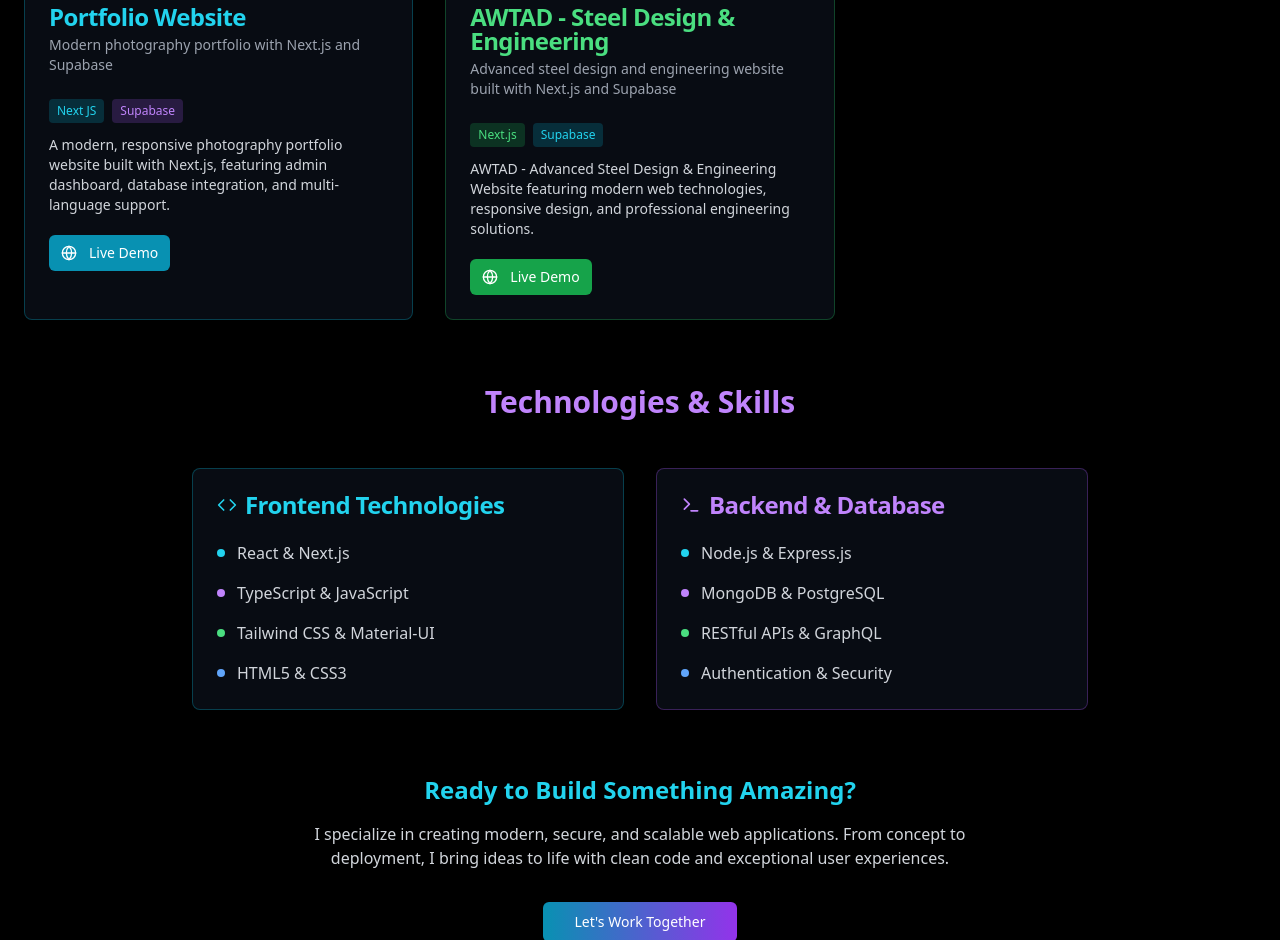
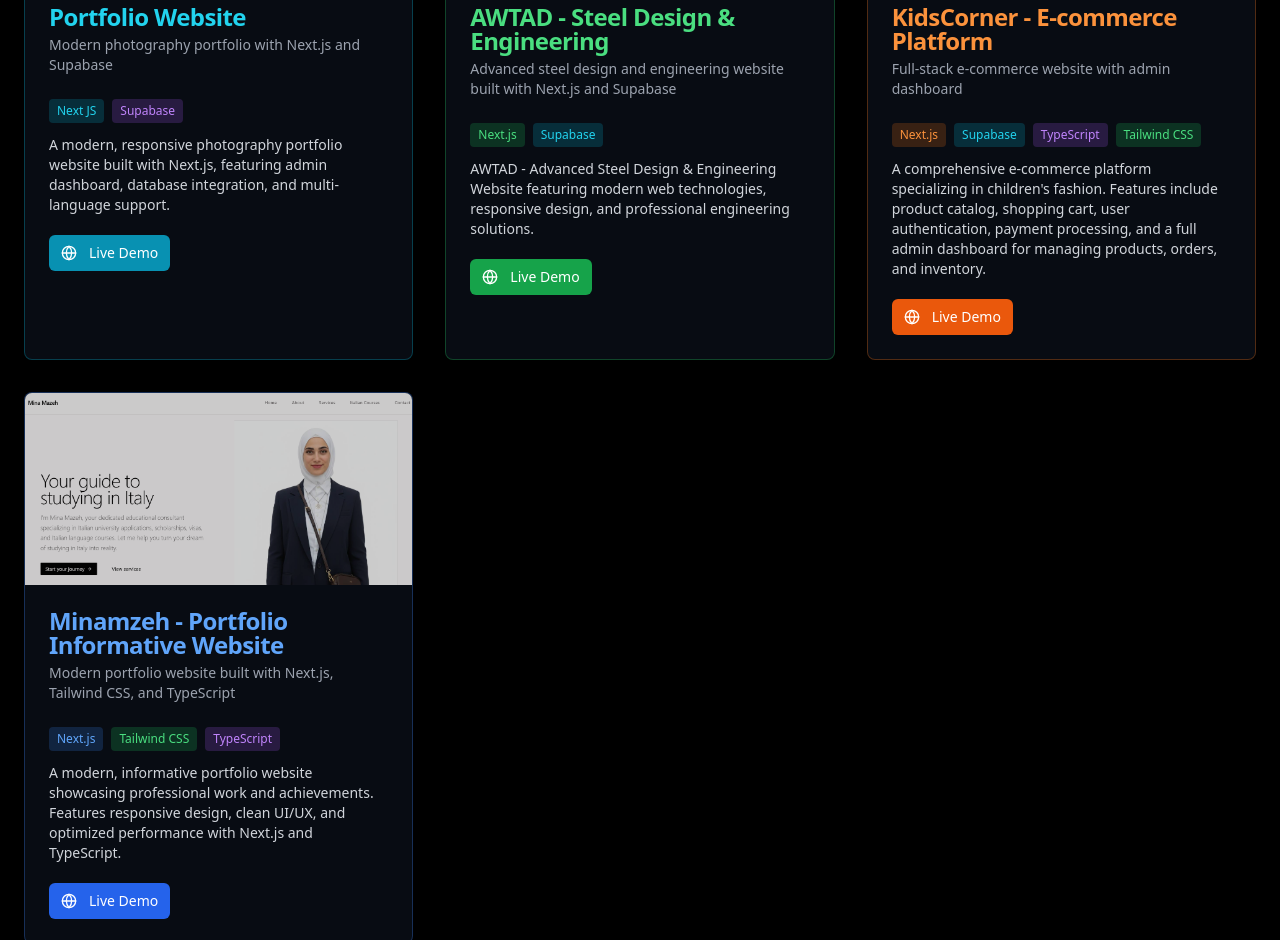
Before and after one commit to mohamadchalhoub/portfolio, a Next.js app: page / in a window 1280 px wide. Shown: the part 1860-2800 px from the top of the page. Built offline with nearby package versions, Linux system fonts and the light colour scheme.

Commit message:
Add KidsCorner e-commerce and Minamzeh portfolio projects to work section

```diff
--- a/app/page.tsx
+++ b/app/page.tsx
@@ -493,6 +493,96 @@ export default function Portfolio() {
                 </div>
               </CardContent>
             </Card>
+
+            {/* KidsCorner E-commerce Project */}
+            <Card className="bg-gray-900/50 border-orange-500/30 hover:border-orange-500/60 transition-all duration-300 group overflow-hidden">
+              <div className="relative h-48 overflow-hidden">
+                <Image
+                  src="/e-commerce.png"
+                  alt="KidsCorner E-commerce Website Screenshot"
+                  fill
+                  className="object-cover group-hover:scale-110 transition-transform duration-300"
+                  sizes="(max-width: 768px) 100vw, (max-width: 1200px) 50vw, 33vw"
+                />
+                {/* Optional overlay for better text readability */}
+                <div className="absolute inset-0 bg-black/20 group-hover:bg-black/10 transition-colors duration-300"></div>
+              </div>
+              <CardHeader>
+                <CardTitle className="text-orange-400">KidsCorner - E-commerce Platform</CardTitle>
+                <CardDescription className="text-gray-400">
+                  Full-stack e-commerce website with admin dashboard
+                </CardDescription>
+              </CardHeader>
+              <CardContent>
+                <div className="space-y-3">
+                  <div className="flex flex-wrap gap-2">
+                    <span className="px-2 py-1 bg-orange-500/20 text-orange-400 text-xs rounded">Next.js</span>
+                    <span className="px-2 py-1 bg-cyan-500/20 text-cyan-400 text-xs rounded">Supabase</span>
+                    <span className="px-2 py-1 bg-purple-500/20 text-purple-400 text-xs rounded">TypeScript</span>
+                    <span className="px-2 py-1 bg-green-500/20 text-green-400 text-xs rounded">Tailwind CSS</span>
+                  </div>
+                  <p className="text-gray-300 text-sm">
+                    A comprehensive e-commerce platform specializing in children's fashion. Features include product catalog,
+                    shopping cart, user authentication, payment processing, and a full admin dashboard for managing products,
+                    orders, and inventory.
+                  </p>
+                  <div className="flex space-x-2 pt-2">
+                    <Button
+                      size="sm"
+                      className="bg-orange-600 hover:bg-orange-700 text-white"
+                      onClick={() => window.open('https://kidsfashion.vercel.app', '_blank')}
+                    >
+                      <Globe className="w-4 h-4 mr-1" />
+                      Live Demo
+                    </Button>
+                  </div>
+                </div>
+              </CardContent>
+            </Card>
+
+            {/* Minamzeh Portfolio Website */}
+            <Card className="bg-gray-900/50 border-blue-500/30 hover:border-blue-500/60 transition-all duration-300 group overflow-hidden">
+              <div className="relative h-48 overflow-hidden">
+                <Image
+                  src="/minamazeh.png"
+                  alt="Minamzeh Portfolio Website Screenshot"
+                  fill
+                  className="object-cover group-hover:scale-110 transition-transform duration-300"
+                  sizes="(max-width: 768px) 100vw, (max-width: 1200px) 50vw, 33vw"
+                />
+                {/* Optional overlay for better text readability */}
+                <div className="absolute inset-0 bg-black/20 group-hover:bg-black/10 transition-colors duration-300"></div>
+              </div>
+              <CardHeader>
+                <CardTitle className="text-blue-400">Minamzeh - Portfolio Informative Website</CardTitle>
+                <CardDescription className="text-gray-400">
+                  Modern portfolio website built with Next.js, Tailwind CSS, and TypeScript
+                </CardDescription>
+              </CardHeader>
+              <CardContent>
+                <div className="space-y-3">
+                  <div className="flex flex-wrap gap-2">
+                    <span className="px-2 py-1 bg-blue-500/20 text-blue-400 text-xs rounded">Next.js</span>
+                    <span className="px-2 py-1 bg-green-500/20 text-green-400 text-xs rounded">Tailwind CSS</span>
+                    <span className="px-2 py-1 bg-purple-500/20 text-purple-400 text-xs rounded">TypeScript</span>
+                  </div>
+                  <p className="text-gray-300 text-sm">
+                    A modern, informative portfolio website showcasing professional work and achievements.
+                    Features responsive design, clean UI/UX, and optimized performance with Next.js and TypeScript.
+                  </p>
+                  <div className="flex space-x-2 pt-2">
+                    <Button
+                      size="sm"
+                      className="bg-blue-600 hover:bg-blue-700 text-white"
+                      onClick={() => window.open('https://minamazeh.com', '_blank')}
+                    >
+                      <Globe className="w-4 h-4 mr-1" />
+                      Live Demo
+                    </Button>
+                  </div>
+                </div>
+              </CardContent>
+            </Card>
           </div>
 
           {/* Skills Summary */}
```
Also changed, not shown: public/e-commerce.PNG (added), public/minamazeh.PNG (added).
